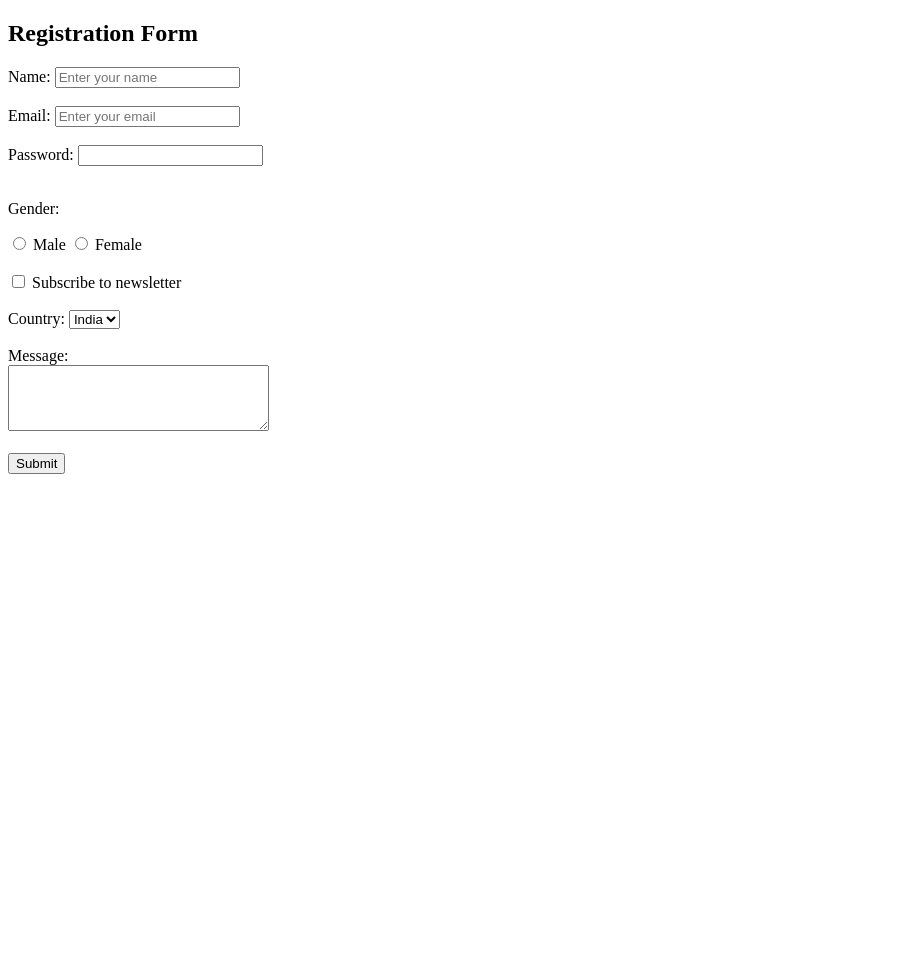
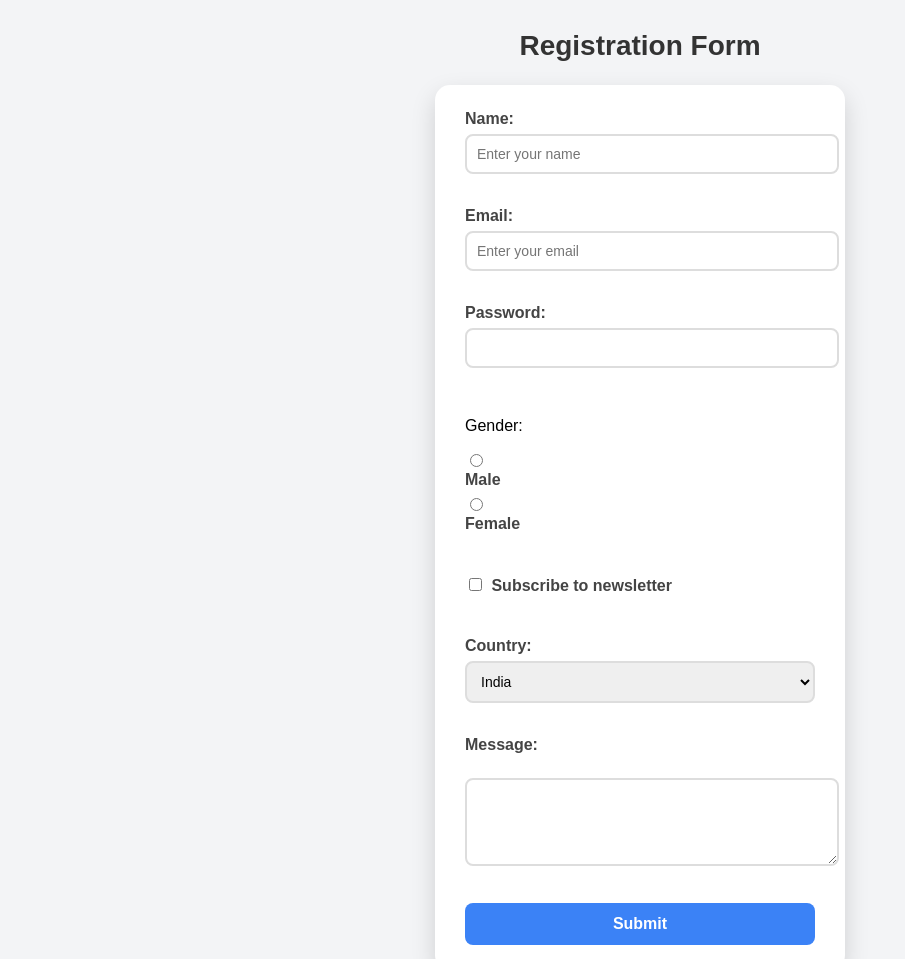
Before and after one commit to 99VaibhavSant/HTML-And-CSS-Practice, a plain HTML site: page HTML-Form/index.html in a window 1280 px wide. Shown: the top 959 px of the page, without its empty margins (0-905 px from the left). Before the commit the page ends 800 px from the top, so only its background shows below. Drawn offline with Linux system fonts and the light colour scheme.

Commit message:
Add Style to form

```diff
--- a/HTML-Form/index.html
+++ b/HTML-Form/index.html
@@ -4,10 +4,11 @@
   <meta charset="UTF-8">
   <meta name="viewport" content="width=device-width, initial-scale=1.0">
   <title>Registration Form</title>
+  <link rel="stylesheet" href="style.css">
 </head>
 <body>
   <h2>Registration Form</h2>
-
+  <div class="cantainer">
   <form action="/submit" method="POST">
     <!-- Text input -->
     <label for="name">Name:</label>
@@ -55,5 +56,6 @@
     <!-- Submit button -->
     <button type="submit">Submit</button>
   </form>
+  </div>
 </body>
 </html>
--- /dev/null
+++ b/HTML-Form/style.css
@@ -0,0 +1,84 @@
+body {
+  margin: 0;
+  padding: 0;
+  font-family: Arial, sans-serif;
+  background: #f3f4f6;
+}
+
+h2 {
+  text-align: center;
+  margin-top: 30px;
+  font-size: 28px;
+  color: #333;
+}
+
+.cantainer {
+  display: flex;
+  justify-content: center;
+  margin-top: 20px;
+}
+
+form {
+  width: 350px;
+  background: #fff;
+  padding: 25px 30px;
+  border-radius: 15px;
+  box-shadow: 0 10px 25px rgba(0, 0, 0, 0.15);
+}
+
+/* Label styling */
+label {
+  font-size: 16px;
+  font-weight: bold;
+  color: #444;
+  display: block;
+  margin-bottom: 6px;
+}
+
+/* Input styling */
+input[type="text"],
+input[type="email"],
+input[type="password"],
+select,
+textarea {
+  width: 100%;
+  padding: 10px;
+  border: 2px solid #ddd;
+  border-radius: 8px;
+  font-size: 14px;
+  outline: none;
+  margin-bottom: 15px;
+  transition: 0.3s;
+}
+
+input:focus,
+select:focus,
+textarea:focus {
+  border-color: #3b82f6;
+  box-shadow: 0 0 5px rgba(59, 130, 246, 0.5);
+}
+
+/* Radio & Checkbox styling */
+input[type="radio"],
+input[type="checkbox"] {
+  margin-right: 5px;
+}
+
+/* Button styling */
+button {
+  width: 100%;
+  padding: 12px;
+  background: #3b82f6;
+  color: white;
+  border: none;
+  border-radius: 8px;
+  font-size: 16px;
+  cursor: pointer;
+  font-weight: bold;
+  transition: 0.3s ease-in-out;
+}
+
+button:hover {
+  background: #2563eb;
+  transform: scale(1.03);
+}
```
